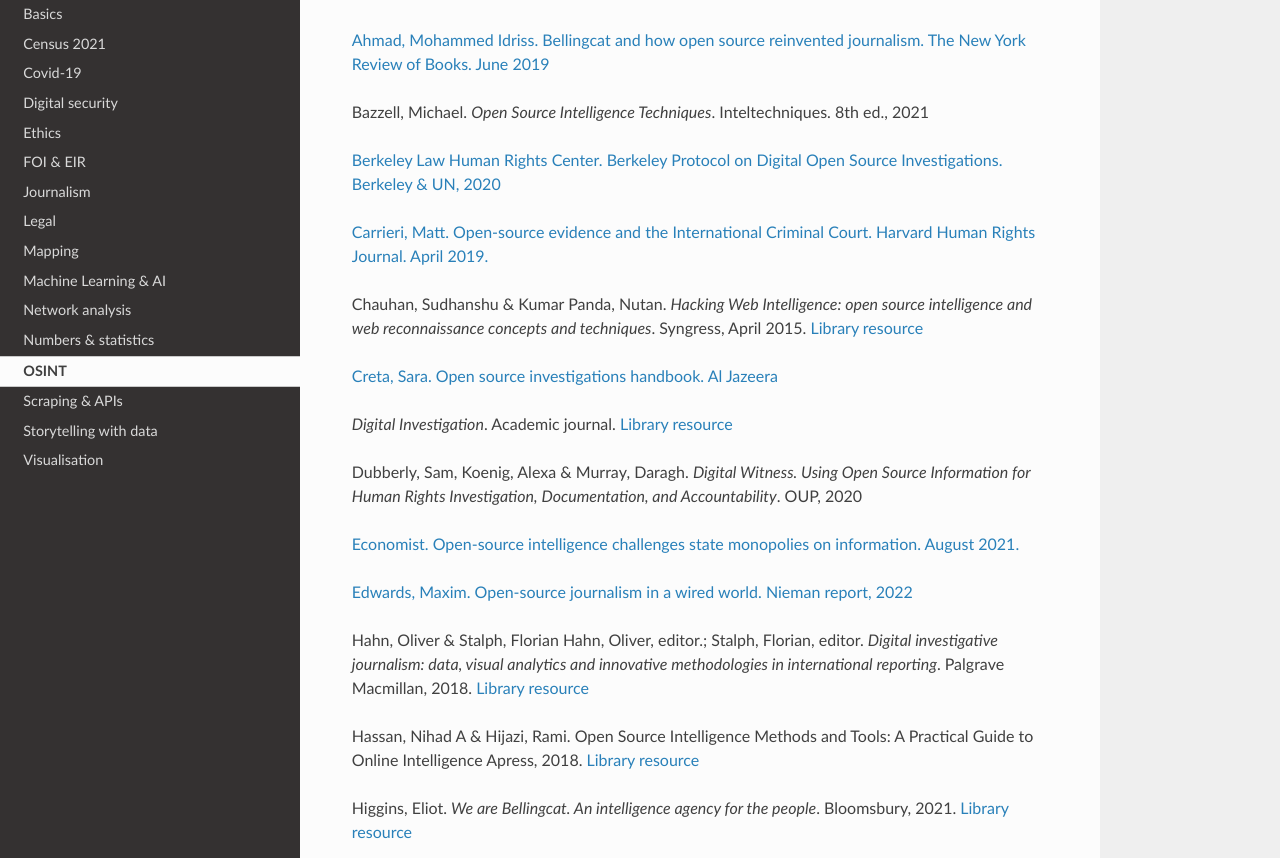
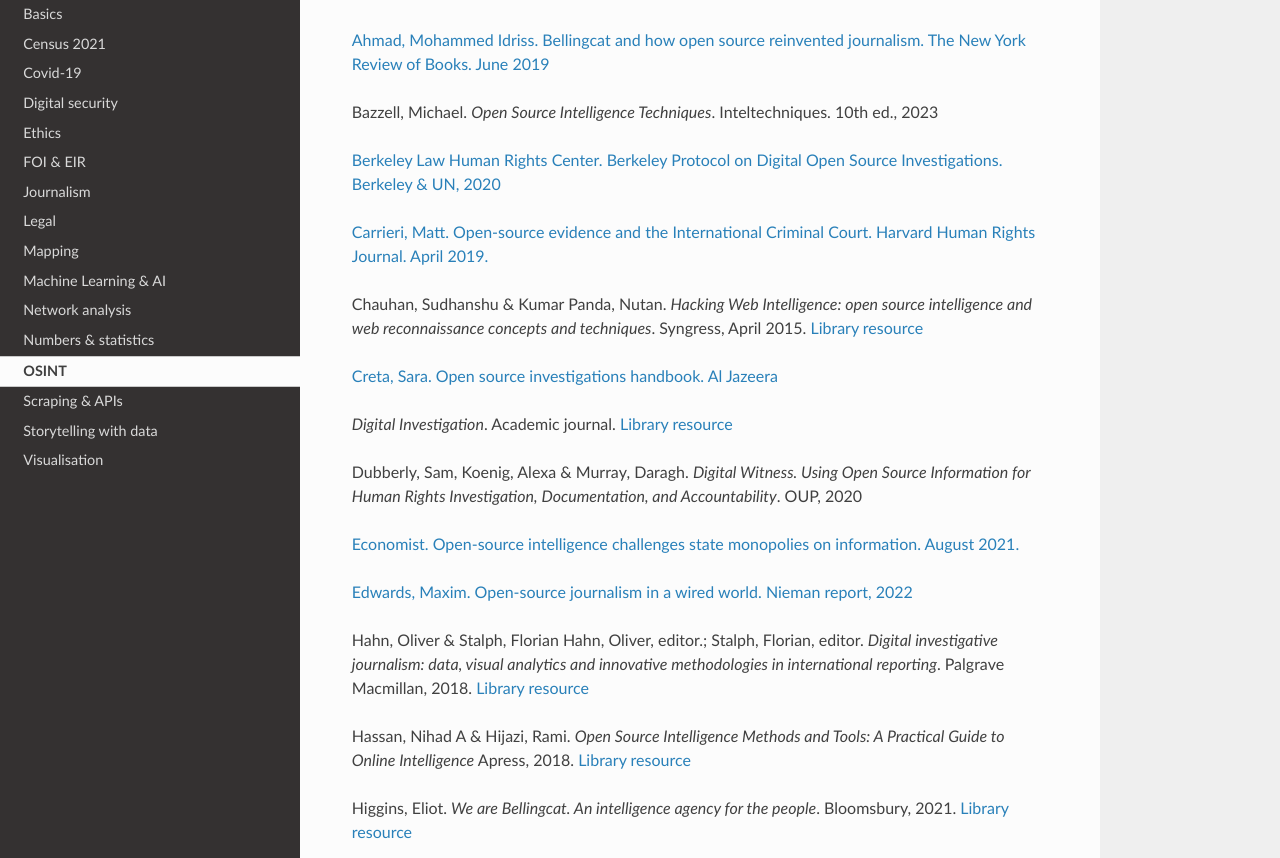
Before and after one commit to aodhanlutetiae/data_journalism_reading, a Sphinx documentation site: the page built from docs/source/osint.rst, in a window 1280 px wide and 1400 px high. Shown: the part 131-989 px from the top of the window. Built offline with Sphinx 7.4.7 and the Read the Docs theme 2.0.0, drawn with Linux system fonts in a browser that asks for light colours.

Commit message:
updating

```diff
--- a/docs/source/journalism.rst
+++ b/docs/source/journalism.rst
@@ -45,7 +45,7 @@
 `Orwell, George. Politics and the English Language.
 1946 <https://www.orwellfoundation.com/the-orwell-foundation/orwell/essays-and-other-works/politics-and-the-english-language/>`_
 
-`Propublica. "Data style guide". Guide to working with data and publishing apps <https://github.com/propublica/guides>`_
+`Propublica. Data style guide (Guide to working with data and publishing apps) <https://github.com/propublica/guides>`_
 
 `Reuters. Handbook of
 journalism <http://handbook.reuters.com/index.php?title=Main_Page>`_
--- a/docs/source/ml_ai.rst
+++ b/docs/source/ml_ai.rst
@@ -69,7 +69,7 @@
 `Quartz. Helicopters circling (code)
 <https://github.com/Quartz/aistudio-copterbot-images>`_
 
-`Thompson, Erica. *Escape from model land. How mathematical models can lead us astray and what to do about it*. Basic Books. 2022`_
+Thompson, Erica. *Escape from model land. How mathematical models can lead us astray and what to do about it*. Basic Books. 2022
 
 `Wu, Floris. How machine learning can (and can’t) help journalists. March 2019
 <https://gijn.org/2019/03/19/how-machine-learning-can-and-cant-help-journalists/>`_
--- a/docs/source/numbers.rst
+++ b/docs/source/numbers.rst
@@ -64,7 +64,7 @@
 
 `Kaplan, Daniel. Statistical Modelling. 2017 <https://dtkaplan.github.io/SM2-bookdown>`_
 
-`Lanchester, John. "Get a rabbit", London Review of Books, 45/18, 2023, p. 3-8 <https://www.lrb.co.uk/the-paper/v45/n18/john-lanchester/get-a-rabbit>`_
+`Lanchester, John. Get a rabbit, London Review of Books, 45/18, 2023, p. 3-8 <https://www.lrb.co.uk/the-paper/v45/n18/john-lanchester/get-a-rabbit>`_
 
 `Lievesley, Denise. A guide to statistics for journalists. Reuters Institute, 2020. 1h
 Video <https://www.youtube.com/watch?v=_qioPxHuk0U>`_
--- a/docs/source/osint.rst
+++ b/docs/source/osint.rst
@@ -4,7 +4,7 @@
 `Ahmad, Mohammed Idriss. Bellingcat and how open source reinvented journalism. The New York Review of Books. June 2019
 <https://www.nybooks.com/daily/2019/06/10/bellingcat-and-how-open-source-reinvented-investigative-journalism/>`__
 
-Bazzell, Michael. *Open Source Intelligence Techniques*. Inteltechniques. 8th ed., 2021
+Bazzell, Michael. *Open Source Intelligence Techniques*. Inteltechniques. 10th ed., 2023
 
 `Berkeley Law Human Rights Center. Berkeley Protocol on Digital Open Source Investigations. Berkeley & UN, 2020
 <https://www.law.berkeley.edu/article/human-rights-center-berkeley-protocol-social-media-evidence-war-crimes-nuremberg/>`__
@@ -31,7 +31,7 @@
 *Digital investigative journalism: data, visual analytics and innovative methodologies in international reporting*.
 Palgrave Macmillan, 2018. `Library resource <https://librarysearch.cardiff.ac.uk/permalink/44WHELF_CAR/1fseqj3/alma9911682114502420>`_
 
-Hassan, Nihad A & Hijazi, Rami. Open Source Intelligence Methods and Tools: A Practical Guide to Online Intelligence
+Hassan, Nihad A & Hijazi, Rami. *Open Source Intelligence Methods and Tools: A Practical Guide to Online Intelligence*
 Apress, 2018. `Library resource <https://librarysearch.cardiff.ac.uk/permalink/f/1tfrs8a/44CAR_ALMA51156108450002420>`_
 
 Higgins, Eliot. *We are Bellingcat. An intelligence agency for the people*. Bloomsbury, 2021. `Library resource <https://librarysearch.cardiff.ac.uk/permalink/44WHELF_CAR/1fseqj3/alma9911943454002420>`_
```
